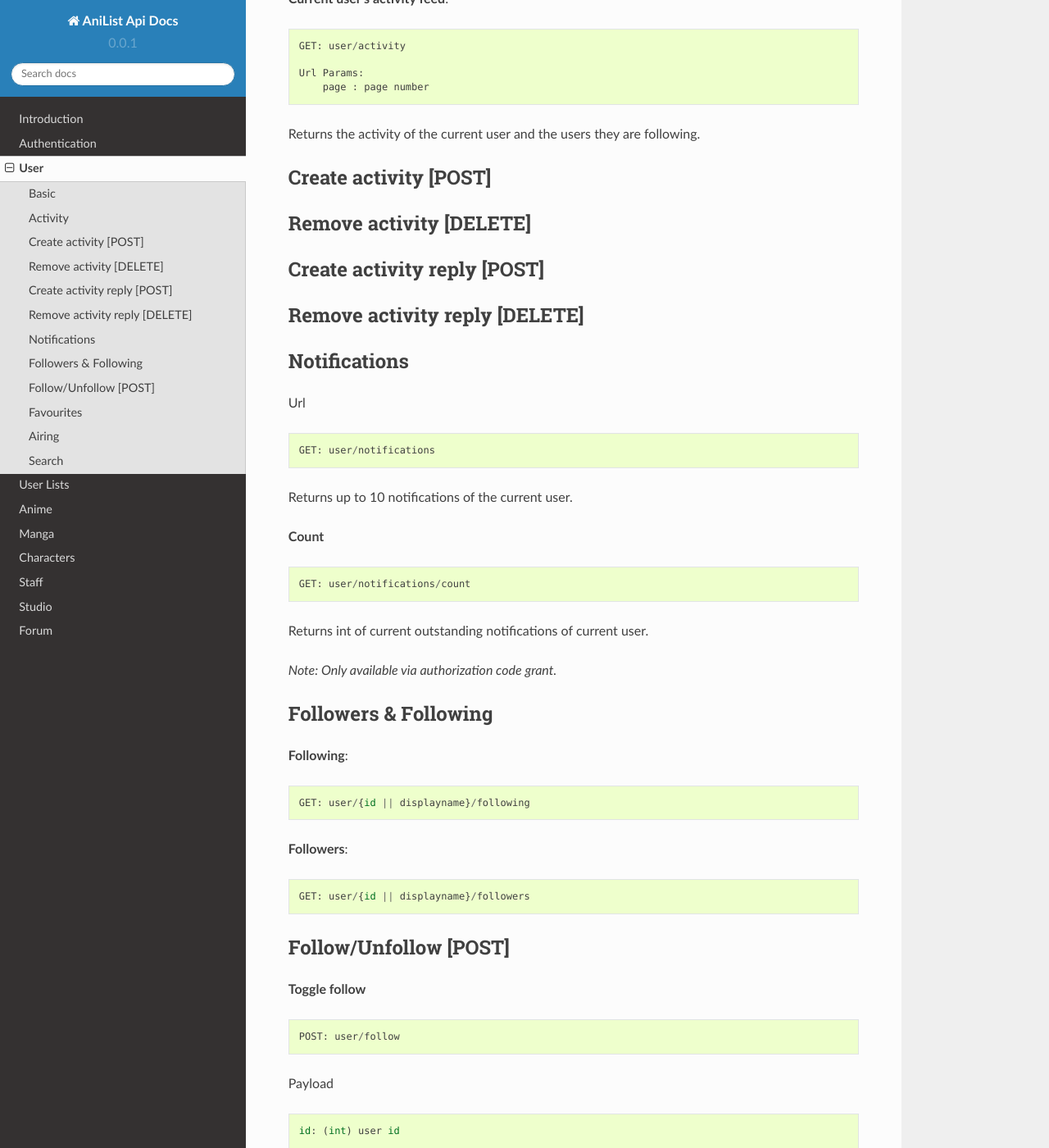
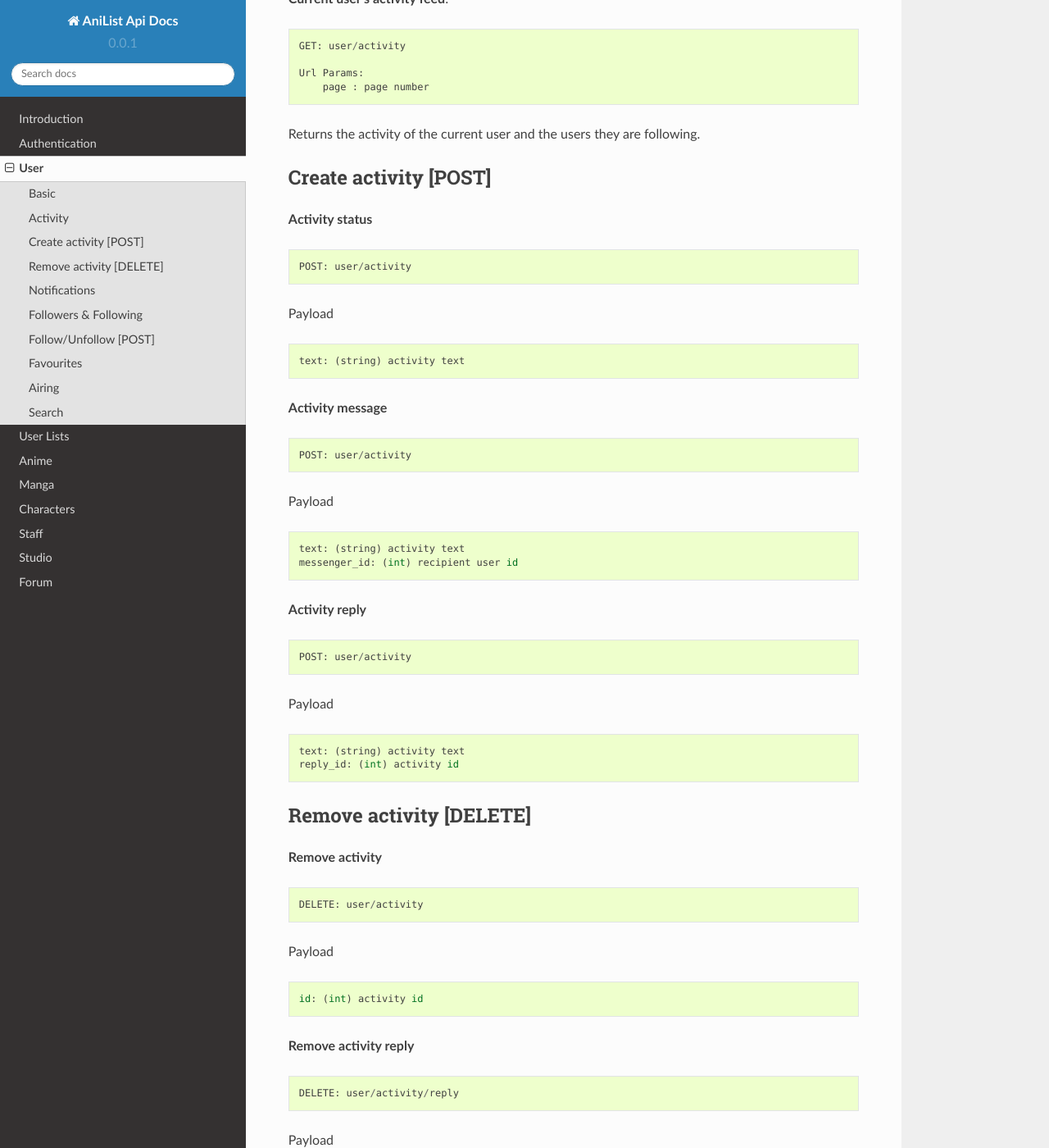
Before and after one commit to joshstar/AniList-API-Docs, a Sphinx documentation site: the page built from source/user.rst, in a window 1280 px wide and 1400 px high, scrolled down 1759 px. Shown: the whole window at 82% size. Built offline with Sphinx 7.4.7 and the Read the Docs theme 2.0.0, drawn with Linux system fonts in a browser that asks for light colours; pages that are not in the unit, such as notebooks, are missing from menus; some of the changed text lies outside the part shown.

Commit message:
User activity post/delete

```diff
--- a/source/user.rst
+++ b/source/user.rst
@@ -91,17 +91,54 @@
 Create activity [POST]
 ==================================
 
+**Activity status**
+::
+	POST: user/activity
+
+Payload
+::
+	text: (string) activity text
+
+
+**Activity message**
+::
+	POST: user/activity
+
+Payload
+::
+	text: (string) activity text
+	messenger_id: (int) recipient user id
+
+
+**Activity reply**
+::
+	POST: user/activity
+
+Payload
+::
+	text: (string) activity text
+	reply_id: (int) activity id
+
+
 ==================================
 Remove activity [DELETE]
 ==================================
 
-==================================
-Create activity reply [POST]
-==================================
+**Remove activity**
+::
+	DELETE: user/activity
 
-==================================
-Remove activity reply [DELETE]
-==================================
+Payload
+::
+	id: (int) activity id
+
+**Remove activity reply**
+::
+	DELETE: user/activity/reply
+
+Payload
+::
+	id: (int) activity reply id
 
 ==================================
 Notifications
```
